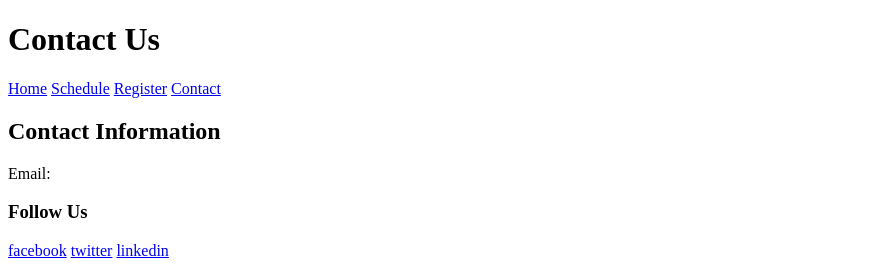
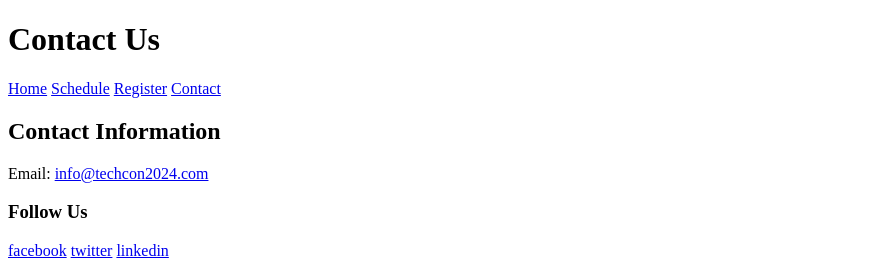
Before and after one commit to Mercline/TechCon_HTML, a plain HTML site: page techcon_website/contact.html in a window 1280 px wide. Shown: the top 277 px of the page, without its empty margins (0-887 px from the left). Drawn offline with Linux system fonts and the light colour scheme.

Commit message:
Modified contact.html

```diff
--- a/techcon_website/contact.html
+++ b/techcon_website/contact.html
@@ -18,7 +18,7 @@
         <main>
             <section class="contact-info">
                 <h2>Contact Information</h2>
-                <p>Email: <a href="mailto:info@techcon2024.com"></a></p>
+                <p>Email: <a href="mailto:info@techcon2024.com">info@techcon2024.com</a></p>
                 <div class="social-media">
                 <h3>Follow Us</h3>
                 <a href="https://facebook.com/techcon2024" target="_blank">facebook</a>
```
